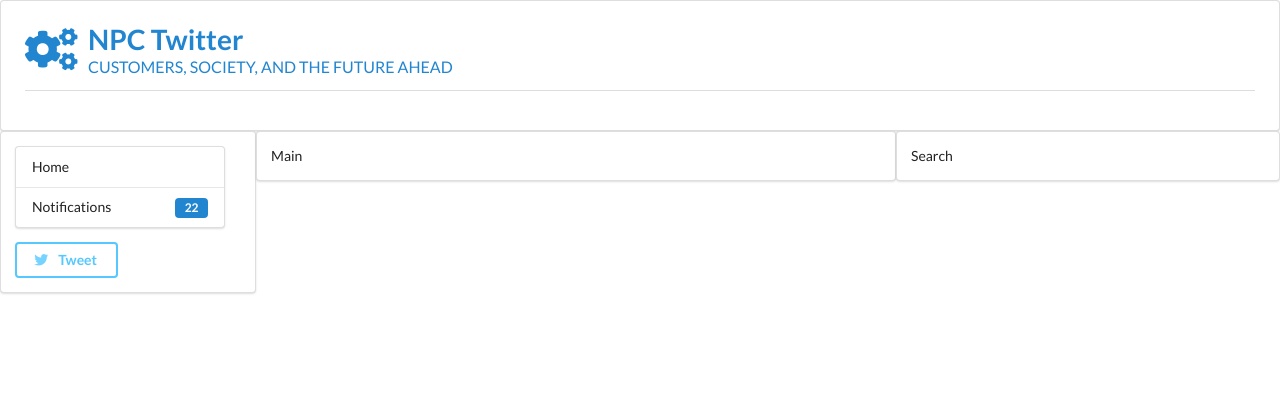
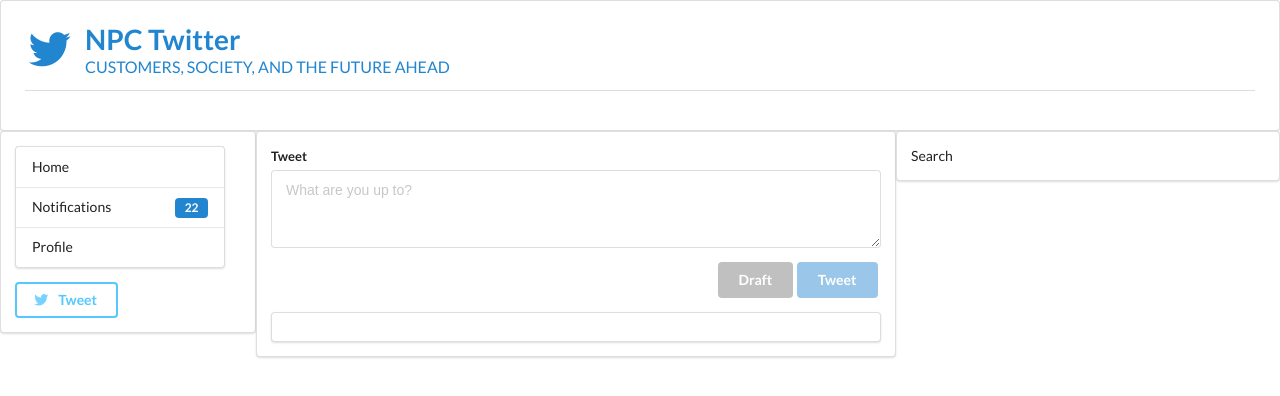
Before and after one commit to YukihiroHayashi/NPC-SNS, a plain HTML site: page index.html in a window 1280 px wide. Drawn offline with Linux system fonts and the light colour scheme.

Commit message:
mockup 20200422 01

```diff
--- a/css/custom.css
+++ b/css/custom.css
@@ -19,3 +19,8 @@
 .disp-right {
     width: 30%;
 }
+
+.tweet-button {
+    display: flex;
+    justify-content: flex-end;
+}
--- a/index.html
+++ b/index.html
@@ -17,7 +17,7 @@
     <div class="header">
         <div class="ui massive segment">
             <h1 class="ui blue header">
-                <i aria-hidden="true" class="settings icon"></i>
+                <i aria-hidden="true" class="twitter icon"></i>
                 <div class="content">
                     NPC Twitter
                     <div class="ui sub blue header">Customers, society, and the future ahead</div>
@@ -35,6 +35,7 @@
                         <div class="ui blue label">22</div>
                         Notifications
                     </a>
+                    <a class="item">Profile</a>
                 </div>
                 <button class="ui blue inverted button">
                     <i aria-hidden="true" class="twitter icon"></i>
@@ -44,7 +45,20 @@
         </div>
         <div class="disp-center">
             <div class="ui segment">
-                <p>Main</p>
+                <div class="ui form">
+                    <div class="field">
+                        <label for="form-textarea-control-opinion">Tweet</label>
+                        <textarea placeholder="What are you up to?" id="form-textarea-control-opinion"
+                            rows="3"></textarea>
+                    </div>
+                    <div class="field tweet-button">
+                        <button class="ui disabled grey button">Draft</button>
+                        <button class="ui disabled blue button">Tweet</button>
+                    </div>
+                </div>
+                <div class="ui segment tweet-list">
+
+                </div>
             </div>
         </div>
         <div class="disp-right">
```
Also changed, not shown: img/Profile.jpg (added).
